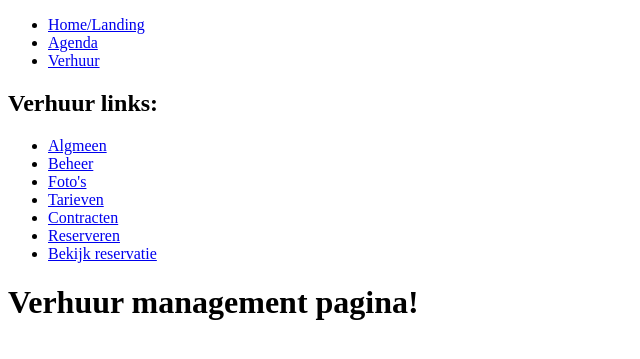
After one commit to WouterVdS/BosvogelWebPlatform, a Django app: page /verhuur/beheer/ in a window 1280 px wide. The commit adds this page. Shown: the top 359 px of the page, without its empty margins (0-640 px from the left). Run offline with Django 3.2, Linux system fonts and the light colour scheme; parts of the project's set-up code (start-up, migrations or seed data) failed here and were passed over.

Commit message:
Added rent management page and changed model

```diff
--- a/apps/rent/models.py
+++ b/apps/rent/models.py
@@ -5,6 +5,7 @@ from apps.place.models import Place
 
 NEW_REQUEST = 'NR'
 COMMUNICATING = 'CO'
+AWAITING_CONTRACT = 'AC'
 AWAITING_DEPOSIT = 'AD'
 APPROVED = 'AP'
 HAPPENING_NOW = 'HN'  # todo check on period and current date + auto set this field
@@ -15,6 +16,7 @@ DONE = 'DO'
 RESERVATION_STATUSES = (
     (NEW_REQUEST, 'Nieuwe aanvraag'),
     (COMMUNICATING, 'Communicatie gestart'),
+    (AWAITING_CONTRACT, 'Wachten op contract'),
     (AWAITING_DEPOSIT, 'Wachten op storting voorschot'),
     (APPROVED, 'Goedgekeurd'),
     (HAPPENING_NOW, 'Verhuurperiode nu bezig'),
@@ -44,6 +46,8 @@ class RentReservation(models.Model):
     status = models.CharField(max_length=3, choices=RESERVATION_STATUSES, default=NEW_REQUEST)
     depositStatus = models.CharField(max_length=1, choices=DEPOSIT_STATUSES, default=AWAITING)
     depositAmount = models.IntegerField(null=True, blank=True)
+    numberOfPeople = models.IntegerField()
+    checklist = models.TextField(null=True, blank=True)  # todo convert to json?
     finalBill = models.DecimalField(null=True, blank=True, max_digits=5, decimal_places=2)
 
     def __str__(self):
--- /dev/null
+++ b/apps/rent/templates/rent/manage_rentals.html
@@ -0,0 +1,5 @@
+{% extends 'rent/rent_base.html' %}
+
+{% block content %}
+    <h1>Verhuur management pagina!</h1>
+{% endblock content %}
--- a/apps/rent/templates/rent/rent_base.html
+++ b/apps/rent/templates/rent/rent_base.html
@@ -4,6 +4,8 @@
     <h2>Verhuur links:</h2>
     <ul>
         <li><a href="{% url 'rent' %}">Algmeen</a></li>
+        {# todo restrict visibility #}
+        <li><a href="{% url 'manage_rentals' %}">Beheer</a></li>
         <li><a href="{% url 'photos' %}">Foto's</a></li>
         <li><a href="{% url 'pricing' %}">Tarieven</a></li>
         <li><a href="{% url 'contracts' %}">Contracten</a></li>
--- a/apps/rent/urls.py
+++ b/apps/rent/urls.py
@@ -4,6 +4,7 @@ from . import views
 
 urlpatterns = [
     path('', views.rent_home, name='rent'),
+    path('beheer/', views.manage_rentals, name='manage_rentals'),
     path('fotos/', views.photos, name='photos'),
     path('tarieven/', views.pricing, name='pricing'),
     path('contracten/', views.contracts, name='contracts'),
--- a/apps/rent/views.py
+++ b/apps/rent/views.py
@@ -3,6 +3,10 @@ from django.shortcuts import render
 
 def rent_home(request):
     return render(request, 'rent/rent_home.html', {'title_suffix': ' - Verhuur'})
+
+
+def manage_rentals(request):  # todo restrict access with rules
+    return render(request, 'rent/manage_rentals.html', {'title_suffix': ' - Beheer\'s'})
 
 
 def photos(request):
```
